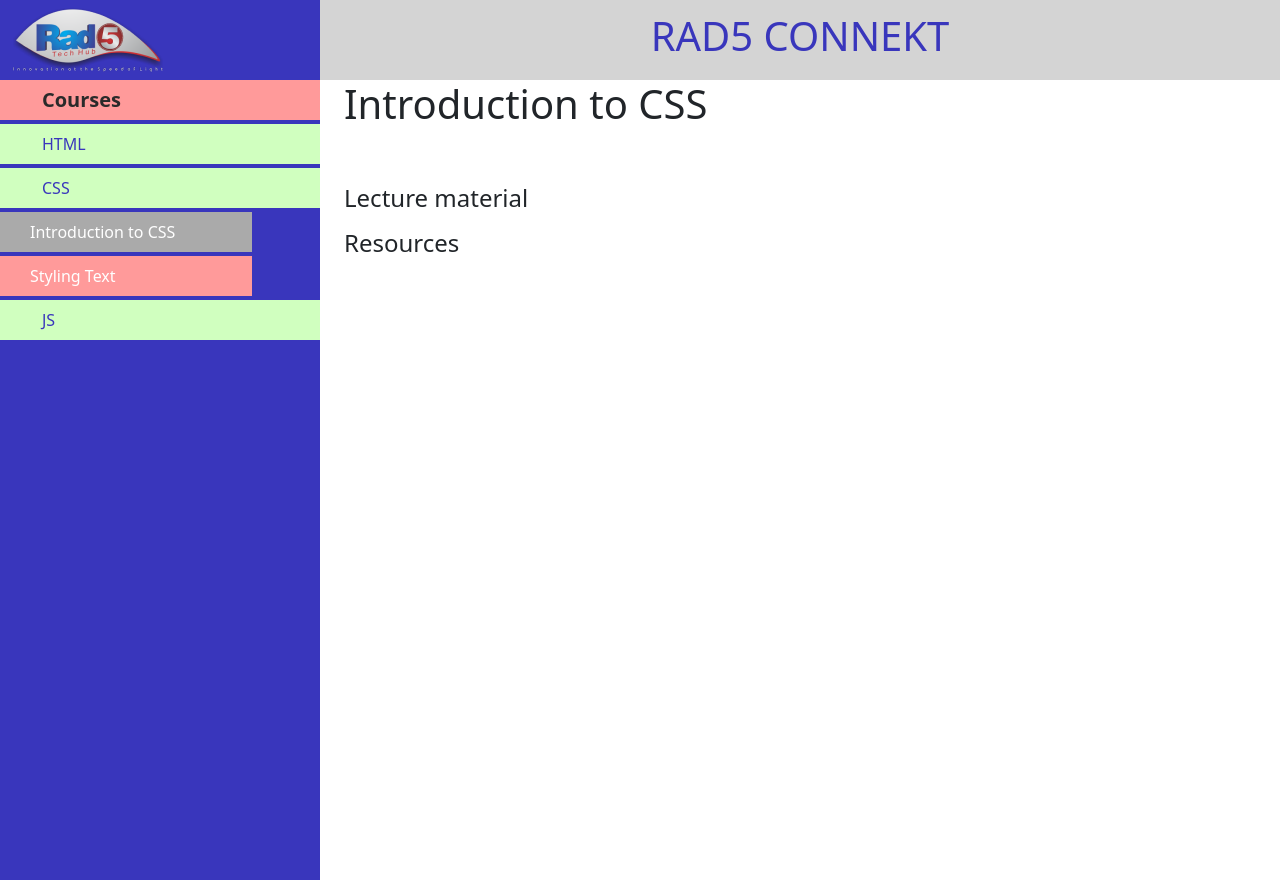
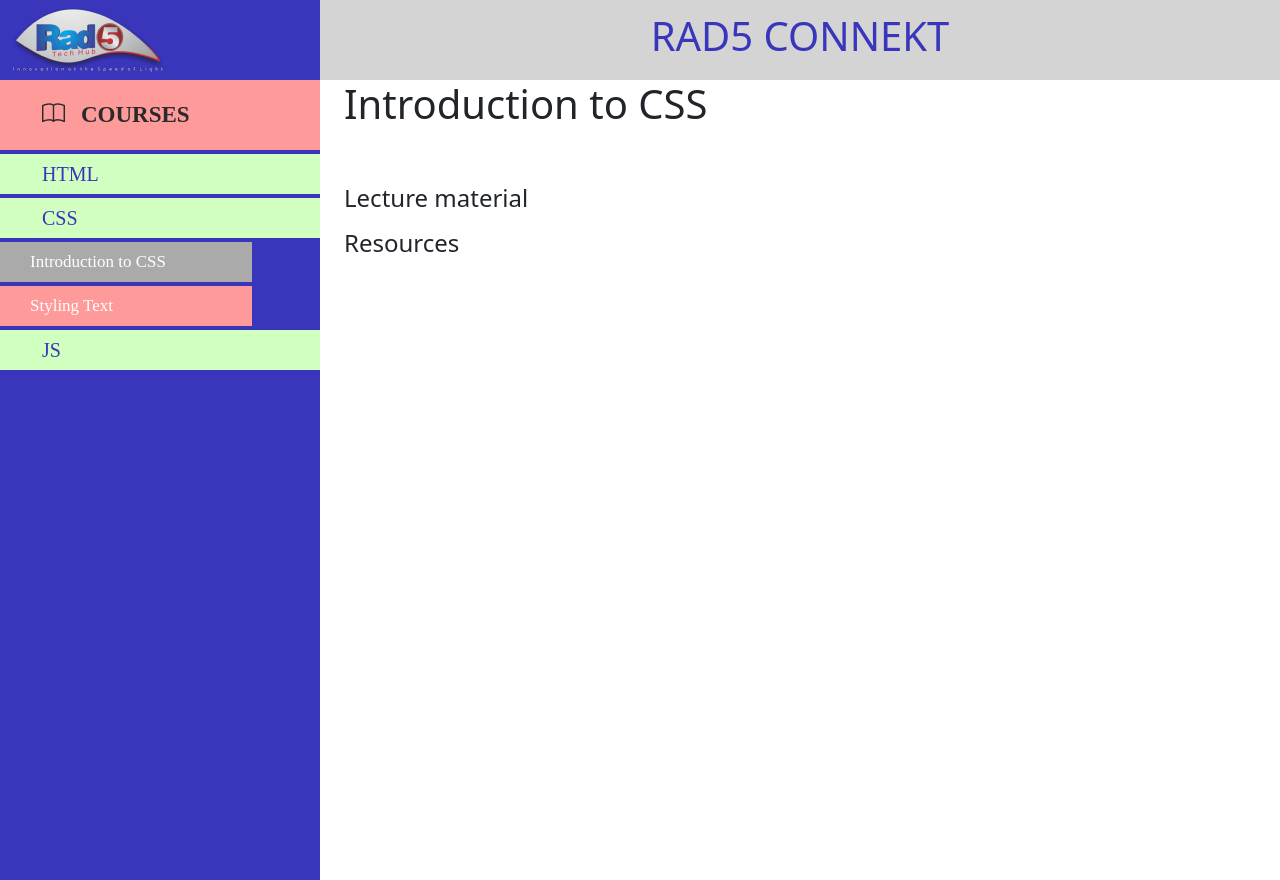
Before and after one commit to Neche-Stephen/course-materials, a React (Create React App) app: page /css in a window 1280 px wide. Built offline with nearby package versions, Linux system fonts and the light colour scheme.

Commit message:
Added a font-family of montserrat to the side bar element

```diff
--- a/src/App.jsx
+++ b/src/App.jsx
@@ -13,7 +13,7 @@ function App() {
   const handleShow = () => setShow(true);
   return (
    <>
-     <Navbar />
+     <Navbar  handleShow={handleShow}/>
      <div className='container-fluid'>
         <Row>
             <aside className = "col-3">
--- a/src/component/aside/Aside.css
+++ b/src/component/aside/Aside.css
@@ -5,25 +5,28 @@
 .aside{
     color: white;
     height: 100vh;
+    font-family: Montserrat;
 }
 
 .aside-title{
     background-color: #FF9A9A !important;
     color: #2A2A2A;
-    font-size: 20px;
+    font-size: 23px;
     font-weight: 600;
 }
 
 .aside-row{
     padding-left: 30px;
     background: #D0FFBF;
-    height: 40px;
+    min-height: 40px;
     align-items: center;
 }
 
 .aside-link{
     text-decoration: none;
     color: #3936BC;
+    font-size: 20px;
+    font-weight: 500;
 }
 
 .aside-topic{
@@ -34,6 +37,9 @@
     width: 85%;
     border: unset;
     text-align: justify;
+    color: #2A2A2A;
+    font-size: 17px;
+    font-weight: 500;
 }
 
 .aside-topic:hover{
--- a/src/component/aside/Aside.jsx
+++ b/src/component/aside/Aside.jsx
@@ -21,14 +21,13 @@ function Aside(props) {
         <>
           <Offcanvas className ="aside-offcanvas" show={show} onHide={handleClose} responsive="lg">
                <div className = "aside">
-                <Row className='aside-row aside-title mb-1'>
+                <Row style={{minHeight: '70px'}} className='aside-row aside-title mb-1'>
                   <Col>
-                    Courses
+                     <i className="bi bi-book me-3"></i>
+                     <span>COURSES</span>
                   </Col>
                 </Row>
-               {/* <Row className='aside-row mb-1'>
-                      <Col><Link className='aside-link' to='/html'>HTML</Link> </Col>
-                </Row> */}
+
                 <Link className='aside-row aside-link mb-1 row' to='/html'>
                       <Col>HTML</Col>
                 </Link>
--- a/src/component/navbar/Navbar.jsx
+++ b/src/component/navbar/Navbar.jsx
@@ -1,6 +1,7 @@
 import React from 'react';
 import { Button } from 'react-bootstrap';
 import { Container, Row, Col } from 'react-bootstrap';
+import { Link } from 'react-router-dom';
 
 import './Navbar.css';
 import RAD5_LOGO from './images/rad5-logo.png';
@@ -9,28 +10,17 @@ import "bootstrap-icons/font/bootstrap-icons.css";
 
 export default function Navbar({handleShow}) {
   return (
-
-  //   <nav className='container-fluid'>
-  //   <Row className='navbar-menu align-items-center'>
-  //       <img className='navbar-logo col-3 img-fluid' src={RAD5_LOGO} alt="" />
-  //       <i onClick={handleShow} class="bi bi-menu-button col-3"></i>
-  //       <div className='navbar-title d-flex justify-content-center col-6'>
-  //             <h1>RAD5 CONNEKT</h1>
-  //       </div>
-
-  //     </Row>
-  // </nav>
     <nav className='container-fluid navbar-menu'>
     <Row className='navbar-row'>
         <Col className='navbar-logo' xs = '3'>
             <div className='d-flex align-items-center navbar-height'>
-                <img className='img-fluid' src={RAD5_LOGO} alt="" />
+                <Link to='/'><img className='img-fluid' src={RAD5_LOGO} alt="" /></Link>
             </div>
 
         </Col>
 
         <Col className="d-lg-none" xs = '1'>
-              <div className='d-flex align-items-center navbar-height'><i onClick={handleShow} className="bi bi-menu-button"></i></div>
+              <div className='d-flex align-items-center navbar-height'><button onClick={handleShow} className="bi bi-justify"></button></div>
         </Col>
 
         <Col xs = '6' lg ='9' className='p-0' >
--- a/src/index.css
+++ b/src/index.css
@@ -1,6 +1,6 @@
 body {
   margin: 0;
-  font-family: sans-serif;
+  font-family: Montserrat;
   /* font-family: -apple-system, BlinkMacSystemFont, 'Segoe UI', 'Roboto', 'Oxygen',
     'Ubuntu', 'Cantarell', 'Fira Sans', 'Droid Sans', 'Helvetica Neue',
     sans-serif;
```
